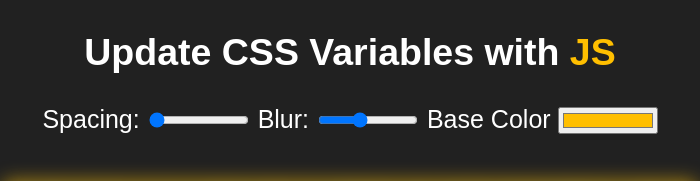
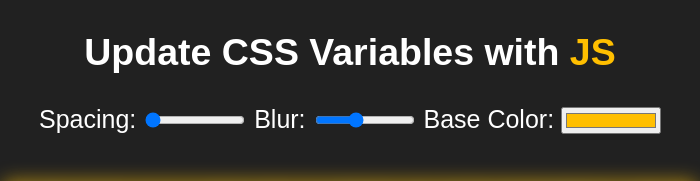
Before and after one commit to CrAvila16180/03-updating-css-variables, a plain HTML site: page index.html in a window 1280 px wide. Shown: the top 181 px of the page, 290-990 px from the left. Drawn offline with Linux system fonts and the light colour scheme.

Commit message:
Add a colon

```diff
--- a/index.html
+++ b/index.html
@@ -20,7 +20,7 @@
         <label for="blur">Blur:</label>
         <input id="blur" type="range" name="blur" min="0" max="25" value="10" data-sizing="px">
 
-        <label for="base">Base Color</label>
+        <label for="base">Base Color:</label>
         <input id="base" type="color" name="base" value="#ffbf00">
 
     </div>
--- a/main.css
+++ b/main.css
@@ -19,6 +19,7 @@ body {
 
 input {
     width: 100px;
+
 }
 
 img {
```
